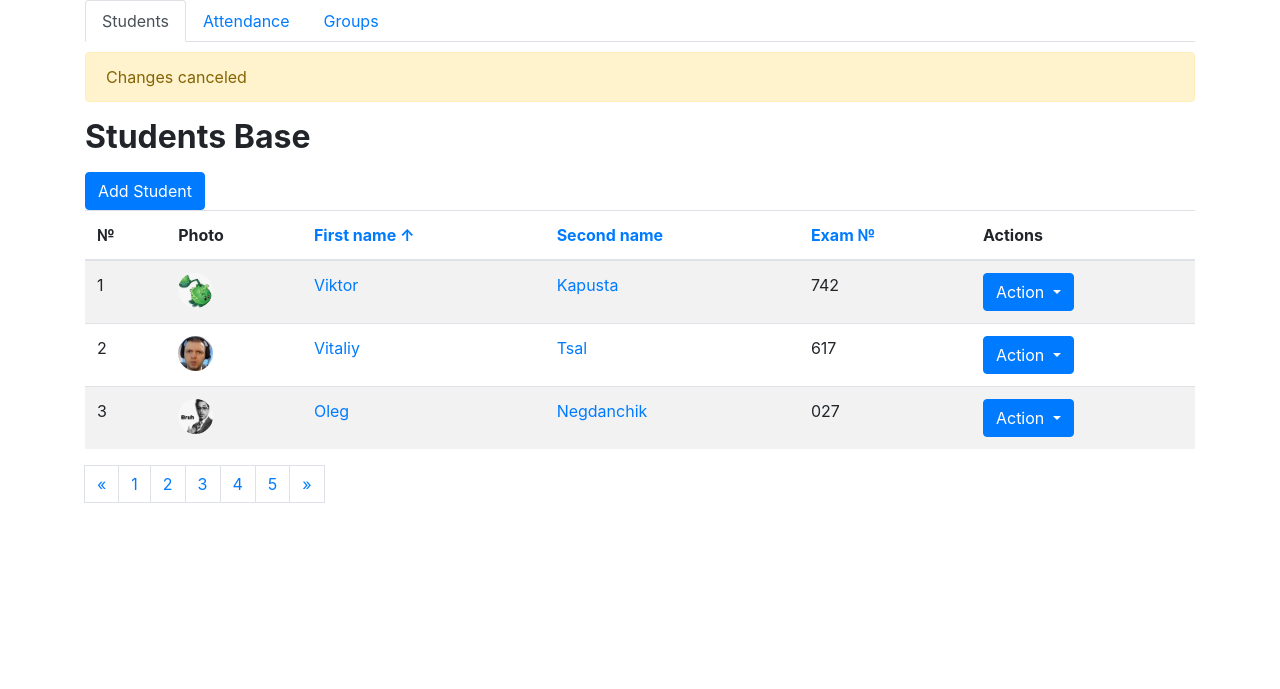
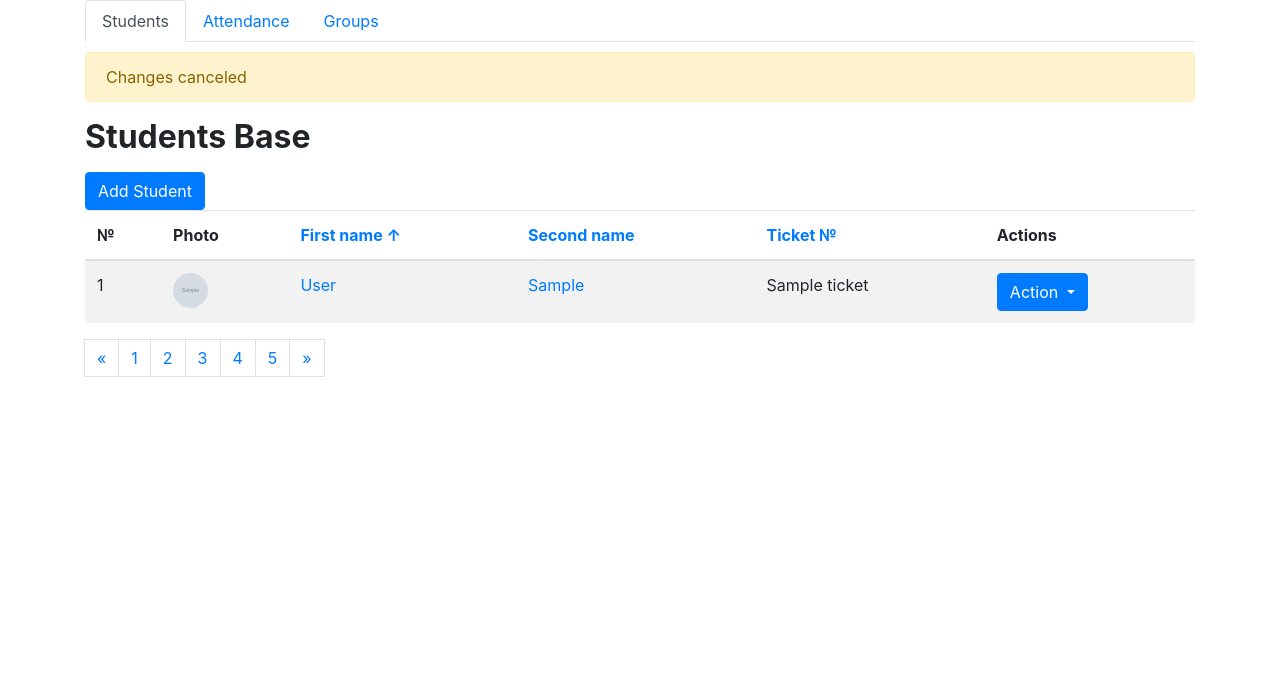
Before and after one commit to jeSoosRemirez/the-project, a Django app: template students/templates/students/students_list.html in a window 1280 px wide. Shown: the part 72-761 px from the top of the page. Run offline with Django 3.2, Linux system fonts and the light colour scheme; the template is opened without the code that fills it: most values are stand-ins (such as "Sample title", 1, 10 or a date in 2020); some libraries are stand-ins or nearby versions.

Commit message:
United views data of students with table

```diff
--- a/students/templates/students/students_list.html
+++ b/students/templates/students/students_list.html
@@ -10,7 +12,7 @@
       href="https://stackpath.bootstrapcdn.com/bootstrap/4.4.1/css/bootstrap.min.css"
       integrity="sha384-Vkoo8x4CGsO3+Hhxv8T/Q5PaXtkKtu6ug5TOeNV6gBiFeWPGFN9MuhOf23Q9Ifjh"
       crossorigin="anonymous">
-<link rel="stylesheet" href="./css/main.css">
+<link rel="stylesheet" href="{% static 'css/main.css' %}">
 
 <style type="text/css"></style>
 </head>
@@ -71,18 +73,19 @@
                         <th>Photo</th>
                         <th><a href="#">First name &uarr;</a></th>
                         <th><a href="#">Second name</a></th>
-                        <th><a href="#">Exam  №</a></th>
+                        <th><a href="#">Ticket  №</a></th>
                         <th>Actions</th>
                     </tr>
                     </thead>
 
                     <tbody>
+                    {% for student in students %}
                     <tr>
-                        <td>1</td>
-                        <td><img src="./img/kapusta.png" height="35" width="35" class="rounded-circle"></td>
-                        <td><a title="Edit" href="{% url 'students_edit' 1 %}">Viktor</a></td>
-                        <td><a title="Edit" href="{% url 'students_edit' 1 %}">Kapusta</a></td>
-                        <td>742</td>
+                        <td>{{ forloop.counter }}</td>
+                        <td><img src="{% static student.image %}" height="35" width="35" class="rounded-circle"></td>
+                        <td><a title="Edit" href="{% url 'students_edit' 1 %}">{{ student.last_name }}</a></td>
+                        <td><a title="Edit" href="{% url 'students_edit' 1 %}">{{ student.first_name }}</a></td>
+                        <td>{{ student.ticket }}</td>
                         <td>
                             <div class="dropdown">
                                 <button type="button" class="btn btn-primary dropdown-toggle" data-toggle="dropdown">
@@ -96,44 +99,7 @@
                             </div>
                         </td>
                     </tr>
-                    <tr>
-                        <td>2</td>
-                        <td><img src="./img/papich.png" height="35" width="35" class="rounded-circle"></td>
-                        <td><a title="Edit" href="{% url 'students_edit' 2 %}">Vitaliy</a></td>
-                        <td><a title="Edit" href="{% url 'students_edit' 2 %}">Tsal</a></td>
-                        <td>617</td>
-                        <td>
-                            <div class="dropdown">
-                                <button type="button" class="btn btn-primary dropdown-toggle" data-toggle="dropdown">
-                                    Action
-                                </button>
-                                <div class="dropdown-menu">
-                                    <a class="dropdown-item" href="{% url 'students_edit' 2%}">Edit</a>
-                                    <a class="dropdown-item" href="/journal/2">Attendance</a>
-                                    <a class="dropdown-item" href="{% url 'students_delete' 2 %}">Delete</a>
-                                </div>
-                            </div>
-                        </td>
-                    </tr>
-                    <tr>
-                        <td>3</td>
-                        <td><img src="./img/bruh.png" height="35" width="35" class="rounded-circle"></td>
-                        <td><a title="Edit" href="{% url 'students_edit' 3 %}">Oleg</a></td>
-                        <td><a title="Edit" href="{% url 'students_edit' 3 %}">Negdanchik</a></td>
-                        <td>027</td>
-                        <td>
-                            <div class="dropdown">
-                                <button type="button" class="btn btn-primary dropdown-toggle" data-toggle="dropdown">
-                                    Action
-                                </button>
-                                <div class="dropdown-menu">
-                                    <a class="dropdown-item" href="{% url 'students_edit' 3 %}">Edit</a>
-                                    <a class="dropdown-item" href="/journal/3">Attendance</a>
-                                    <a class="dropdown-item" href="{% url 'students_delete' 3 %}">Delete</a>
-                                </div>
-                            </div>
-                        </td>
-                    </tr>
+                    {% endfor %}
                     </tbody>
                 </table>
 
```
Also changed, not shown: other parts of students/templates/students/students_list.html (+2 -0 lines).
